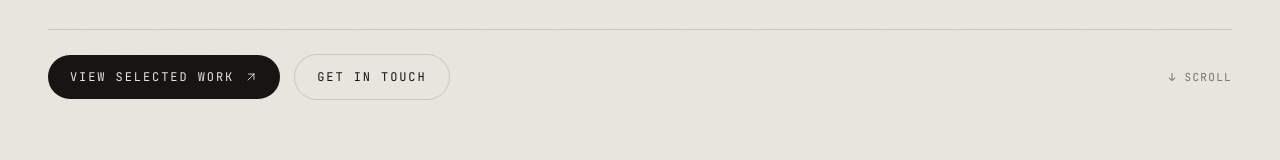
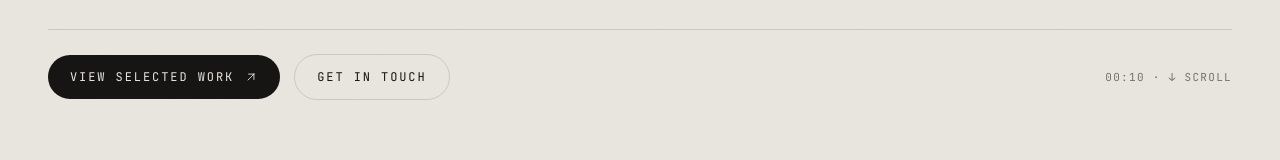
Before and after one commit to shreyuu/Portfolio, a React (Vite) app in the folder vibe-crafted/: page / in a window 1280 px wide. Shown: the part 637-797 px from the top of the page. Built offline with nearby package versions, Linux system fonts and the light colour scheme.

Commit message:
Display current time in Hero section alongside scroll prompt

```diff
--- a/vibe-crafted/src/sections/hero.jsx
+++ b/vibe-crafted/src/sections/hero.jsx
@@ -1,11 +1,9 @@
 // Hero — cinematic staggered reveal, editorial
 
 import React from "react";
-import { PORTFOLIO } from "../data/portfolio.jsx";
 import { Reveal, ArrowUpRight } from "../components/primitives.jsx";
 
 export function Hero() {
-  const p = PORTFOLIO;
   const [time, setTime] = React.useState(() => new Date());
   React.useEffect(() => {
     const id = setInterval(() => setTime(new Date()), 30_000);
@@ -134,7 +132,7 @@ export function Hero() {
               marginLeft: "auto", fontSize: 11, color: "var(--ink-mute)",
               letterSpacing: "0.12em", textTransform: "uppercase",
             }}>
-              ↓ Scroll
+              {timeStr} · ↓ Scroll
             </span>
           </div>
         </Reveal>
```
